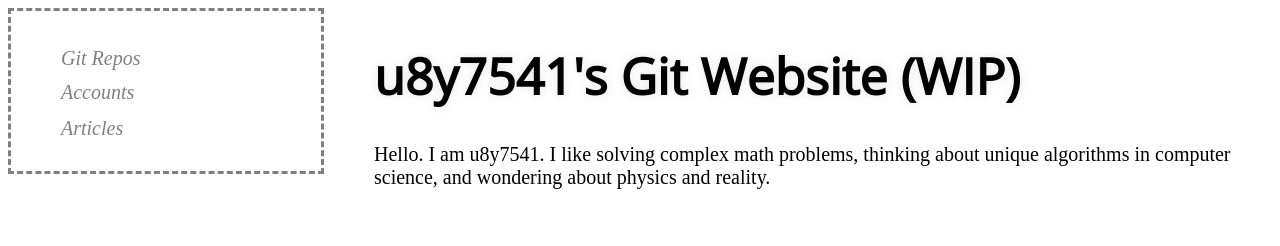
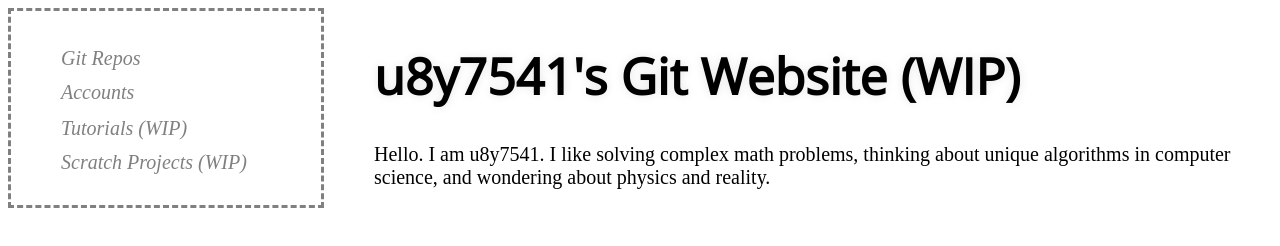
Before and after one commit to a-gheorghe/u8y7541.github.io, a plain HTML site: page index.html in a window 1280 px wide. Drawn offline with nearby package versions, Linux system fonts and the light colour scheme; no server answers; a web font is replaced by a local one.

Commit message:
Added WIP sections

```diff
--- a/index.html
+++ b/index.html
@@ -29,8 +29,13 @@
 				</ul>
 			</li>
 			<li id = 'bloglinks'>
-				<a>Articles</a>
+				<a>Tutorials (WIP)</a>
 				<ul id = 'blog'>
+				</ul>
+			</li>
+			<li id = 'scratchlinks'>
+				<a>Scratch Projects (WIP)</a>
+				<ul id = 'scratch'>
 				</ul>
 			</li>
 		</ul>
```
